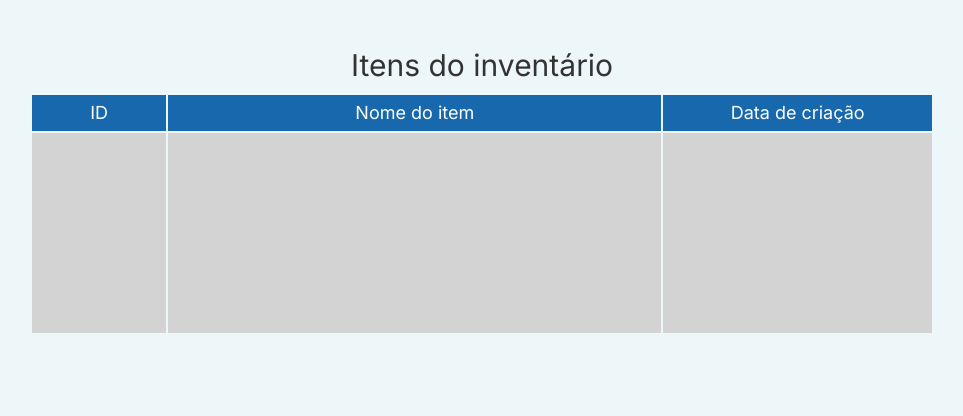
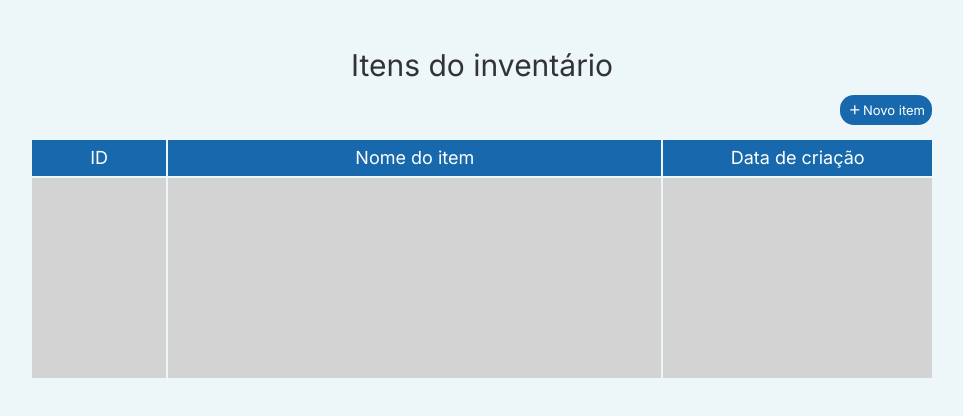
Before and after one commit to renandcr/konia_project_interface, a React (Create React App) app: page / in a window 1280 px wide. Shown: the top 416 px of the page, without its empty margins (158-1121 px from the left). Built offline with nearby package versions, Linux system fonts and the light colour scheme.

Commit message:
feat: Desenvolver componente AddButton e incorporá-lo ao componente HomePage.

```diff
--- a/package.json
+++ b/package.json
@@ -16,6 +16,7 @@
     "react": "^18.2.0",
     "react-dom": "^18.2.0",
     "react-hook-form": "^7.43.0",
+    "react-icons": "^4.7.1",
     "react-redux": "^8.0.5",
     "react-scripts": "5.0.1",
     "react-toastify": "^9.1.1",
--- /dev/null
+++ b/src/components/AddButton/index.tsx
@@ -0,0 +1,25 @@
+import { AddButtonContainer } from "./style";
+import { RiAddLine } from "react-icons/ri";
+import { ReactNode } from "react";
+import React from "react";
+
+export interface IAddButton {
+  children?: string | ReactNode;
+  width?: string;
+  height?: string;
+}
+
+const AddButton: React.FC<IAddButton> = ({
+  children,
+  width,
+  height,
+}): JSX.Element => {
+  return (
+    <AddButtonContainer width={width} height={height}>
+      <RiAddLine className="add_icon" />
+      {children}
+    </AddButtonContainer>
+  );
+};
+
+export default AddButton;
--- /dev/null
+++ b/src/components/AddButton/style.ts
@@ -0,0 +1,34 @@
+import { VARIABLES } from "../../styles/global";
+import styled from "styled-components";
+import { IAddButton } from ".";
+
+export const AddButtonContainer = styled.button<IAddButton>`
+  display: flex;
+  align-items: center;
+  align-self: flex-end;
+  padding: 7px;
+  width: ${(props) => props.width};
+  height: ${(props) => props.height};
+  font-size: 10px;
+  border-radius: 14px;
+  background-color: ${VARIABLES.blueColor};
+  color: #ffffff;
+  :hover {
+    filter: brightness(75%);
+    transition: 0.5s;
+  }
+  :active {
+    filter: brightness(1.6);
+    transition: 0.3s;
+  }
+  .add_icon {
+    font-size: larger;
+  }
+
+  @media only screen and (min-width: 425px) {
+    font-size: 11px;
+  }
+  @media only screen and (min-width: 768px) {
+    font-size: 13px;
+  }
+`;
--- a/src/components/InventoryBox/style.ts
+++ b/src/components/InventoryBox/style.ts
@@ -35,5 +35,5 @@ export const InventoryBoxOneContainer = styled.div`
 export const InventoryBoxTwoContainer = styled.div`
   width: 100%;
   min-height: 200px;
-  background-color: #d3d3d3;
+  background-color: ${VARIABLES.grayColor2};
 `;
--- a/src/pages/index.tsx
+++ b/src/pages/index.tsx
@@ -1,8 +1,10 @@
 import InventoryBox from "../components/InventoryBox";
+import AddButton from "../components/AddButton";
 
 import {
   HomePageMainComponent,
   HomePageComponent,
+  BoxOneContainer,
   BoxContainer,
 } from "./style";
 
@@ -13,8 +15,10 @@ export interface IHomePage {
 const HomePage: React.FC<IHomePage> = (): JSX.Element => {
   return (
     <HomePageMainComponent>
+      <HomePageComponent>
         <h1>Itens do inventário</h1>
-      <HomePageComponent>
+        <AddButton>{"Novo item"}</AddButton>
+        <BoxOneContainer>
           <BoxContainer width="15%">
             <InventoryBox>{"ID"}</InventoryBox>
           </BoxContainer>
@@ -24,6 +28,7 @@ const HomePage: React.FC<IHomePage> = (): JSX.Element => {
           <BoxContainer width="30%">
             <InventoryBox>{"Data de criação"}</InventoryBox>
           </BoxContainer>
+        </BoxOneContainer>
       </HomePageComponent>
     </HomePageMainComponent>
   );
--- a/src/pages/style.ts
+++ b/src/pages/style.ts
@@ -6,8 +6,17 @@ export const HomePageMainComponent = styled.main`
   display: flex;
   flex-direction: column;
   align-items: center;
+`;
+
+export const HomePageComponent = styled.section`
+  display: flex;
+  align-items: center;
+  flex-direction: column;
+  margin-top: 50px;
+  row-gap: 15px;
+  width: 98%;
+  max-width: 900px;
   h1 {
-    margin: 50px 0 15px 0;
     font-size: 22px;
     line-height: 22px;
     color: ${VARIABLES.grayColor};
@@ -23,11 +32,10 @@ export const HomePageMainComponent = styled.main`
   }
 `;
 
-export const HomePageComponent = styled.section`
+export const BoxOneContainer = styled.div`
   display: flex;
   column-gap: 2px;
-  width: 98%;
-  max-width: 900px;
+  width: 100%;
 `;
 
 export const BoxContainer = styled.div<IHomePage>`
--- a/src/styles/global.js
+++ b/src/styles/global.js
@@ -12,10 +12,12 @@ export const GlobalStyle = createGlobalStyle`
     }
     button{
         cursor: pointer;
+        border: none;
     }
 `;
 
 export const VARIABLES = {
   blueColor: "#1768ac",
   grayColor: "#333",
+  grayColor2: "#d3d3d3",
 };
```
Also changed, not shown: 1 other file (tests, documents, lock files or other folders). Lines whose indentation alone changed are shown as unchanged.
